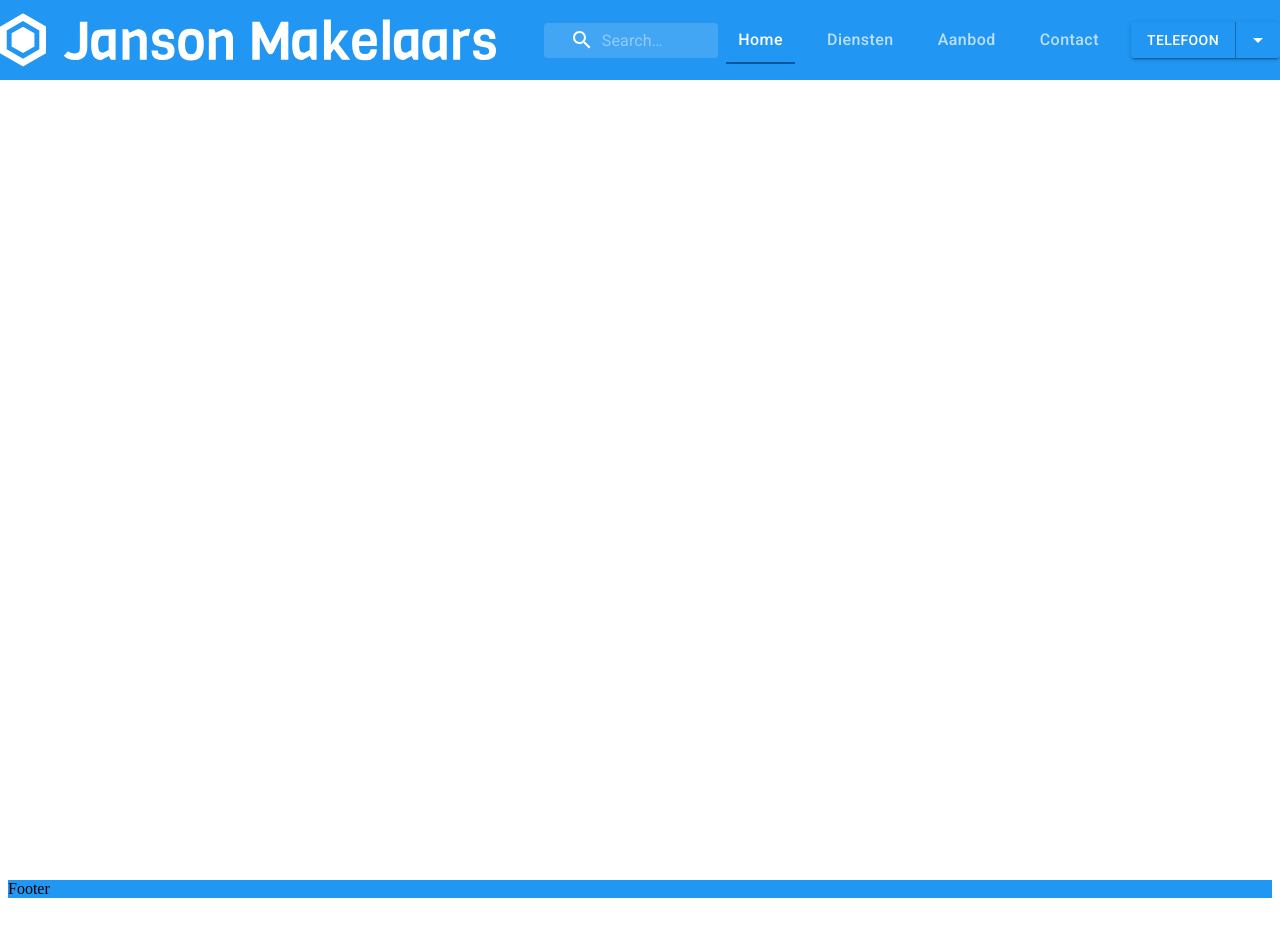
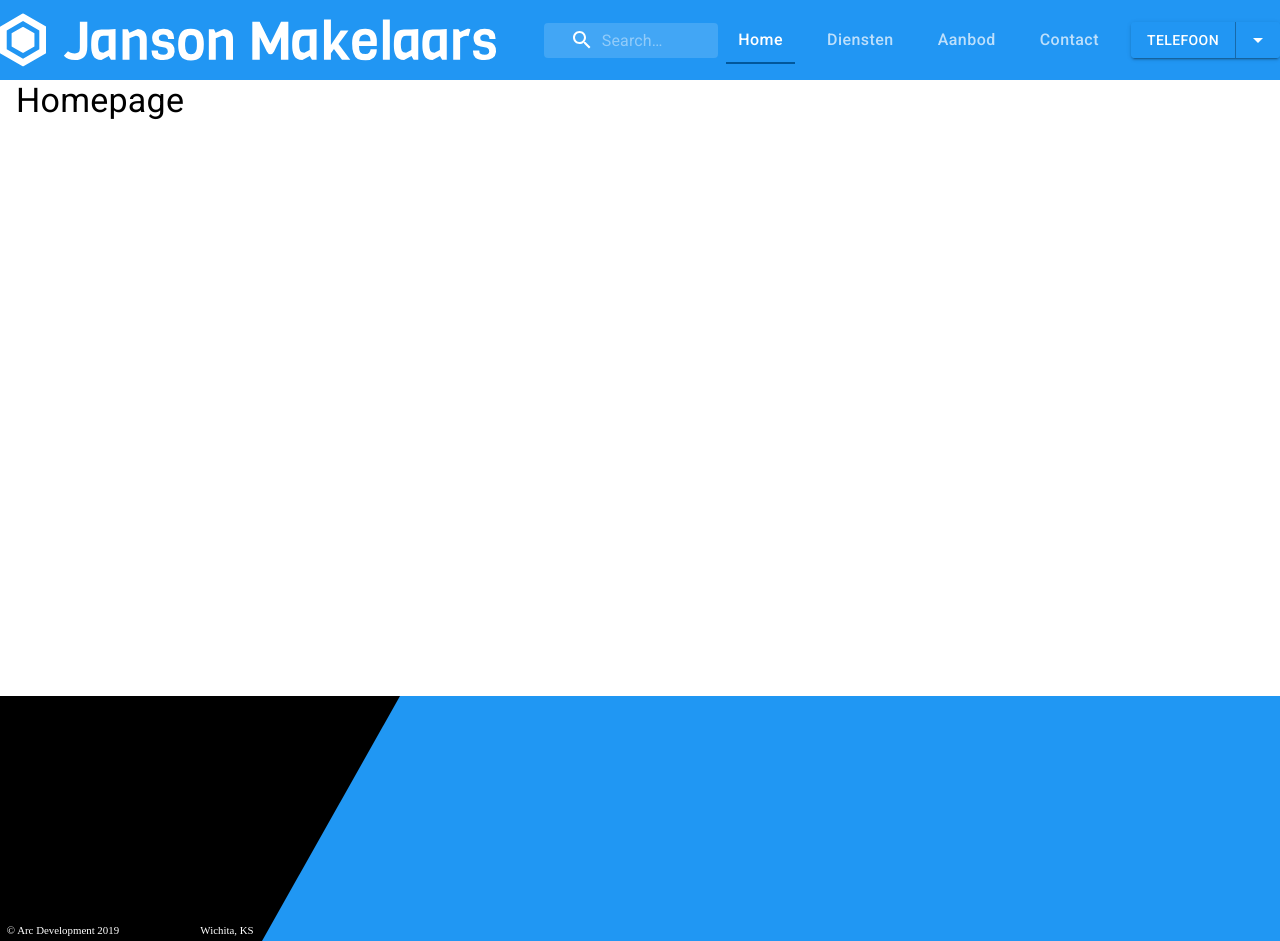
Before and after one commit to Karem1986/MaterialUI_applic, a React (Create React App) app: page / in a window 1280 px wide. Before the commit the page ends 906 px from the top, so only its background shows below. Built offline with nearby package versions, Linux system fonts and the light colour scheme.

Commit message:
added height to homepage, created styles homepage

```diff
--- a/public/index.html
+++ b/public/index.html
@@ -9,7 +9,6 @@
       name="description"
       content="Web site created using create-react-app"
     />
-    <link rel="apple-touch-icon" href="%PUBLIC_URL%/logo192.png" />
     <!--
       manifest.json provides metadata used when your web app is installed on a
       user's mobile device or desktop. See https://developers.google.com/web/fundamentals/web-app-manifest/
@@ -28,7 +27,7 @@
     -->
     <title>MaterialUI_App</title>
   </head>
-  <body>
+  <body style="margin: 0">
     <noscript>You need to enable JavaScript to run this app.</noscript>
     <div id="root"></div>
     <!--
--- a/src/App.js
+++ b/src/App.js
@@ -13,7 +13,7 @@ function App() {
     <Route path="/diensten"  component={Diensten}></Route>
     <Route path="/aanbod"  component={Aanbod}></Route>
     <Route path="/contact"  component={Contact}></Route>
-    <Route path="/" exact component={Homepage}></Route>
+    <Route path="/" exact component={Homepage} style={{height: "2000px"}} ></Route>
     </Switch>
     <Footer />
   </Router>
--- a/src/Pages/Homepage/index.js
+++ b/src/Pages/Homepage/index.js
@@ -1,15 +1,23 @@
 import React from "react"
-//Material UI:
 import { ThemeProvider } from "@material-ui/core/styles"
+import Box from '@material-ui/core/Box';
+import Typography from '@material-ui/core/Typography';
 import theme from "../../components/ui/Theme"
+import { useStyles } from "./index.styles"
 //End MUI
 import Header from "../../components/ui/header/Header"
+
 export default function Homepage() {
+const classes = useStyles()
+    return (
 
-    return (
         <ThemeProvider theme={theme}>
             <Header />
-
+          <Box m={2} className={classes.root}>
+            <Typography variant="h4">
+                Homepage
+                </Typography>
+                </Box>
             </ThemeProvider>
 
           )
--- /dev/null
+++ b/src/Pages/Homepage/index.styles.js
@@ -0,0 +1,9 @@
+import { makeStyles } from "@material-ui/core/styles";
+
+
+export const useStyles = makeStyles((theme) => ({
+root: {
+    width:"100%",
+   height: "600px"
+},
+}));
--- a/src/components/ui/footer/Footer.js
+++ b/src/components/ui/footer/Footer.js
@@ -1,12 +1,19 @@
 import React from "react";
-import {useStyles} from "./Footer.styles"
+import { useStyles } from "./Footer.styles";
+import footerAdornment from "../../../assets/Footer Adornment.svg";
 
 export default function Footer() {
-    const classes = useStyles()
+  const classes = useStyles();
 
-    return (
-        <>
-    <footer className={classes.footer}>Footer</footer>
-        </>
-    )
+  return (
+    <>
+      <footer className={classes.footer}>
+        <img
+          alt="adornment"
+          src={footerAdornment}
+          className={classes.adornment}
+        ></img>
+      </footer>
+    </>
+  );
 }
--- a/src/components/ui/footer/Footer.styles.js
+++ b/src/components/ui/footer/Footer.styles.js
@@ -3,8 +3,12 @@ import { makeStyles } from "@material-ui/core/styles";
 
 export const useStyles = makeStyles((theme) => ({
 footer: {
-    marginTop: theme.spacing(101),
+    // marginTop: theme.spacing(72),
     width:"100%",
-    backgroundColor: "#2097F3"
+    backgroundColor: "#2097F3",
+},
+adornment: {
+    width:"25em",
+    verticalAlign: "bottom"
 }
 }));
```
